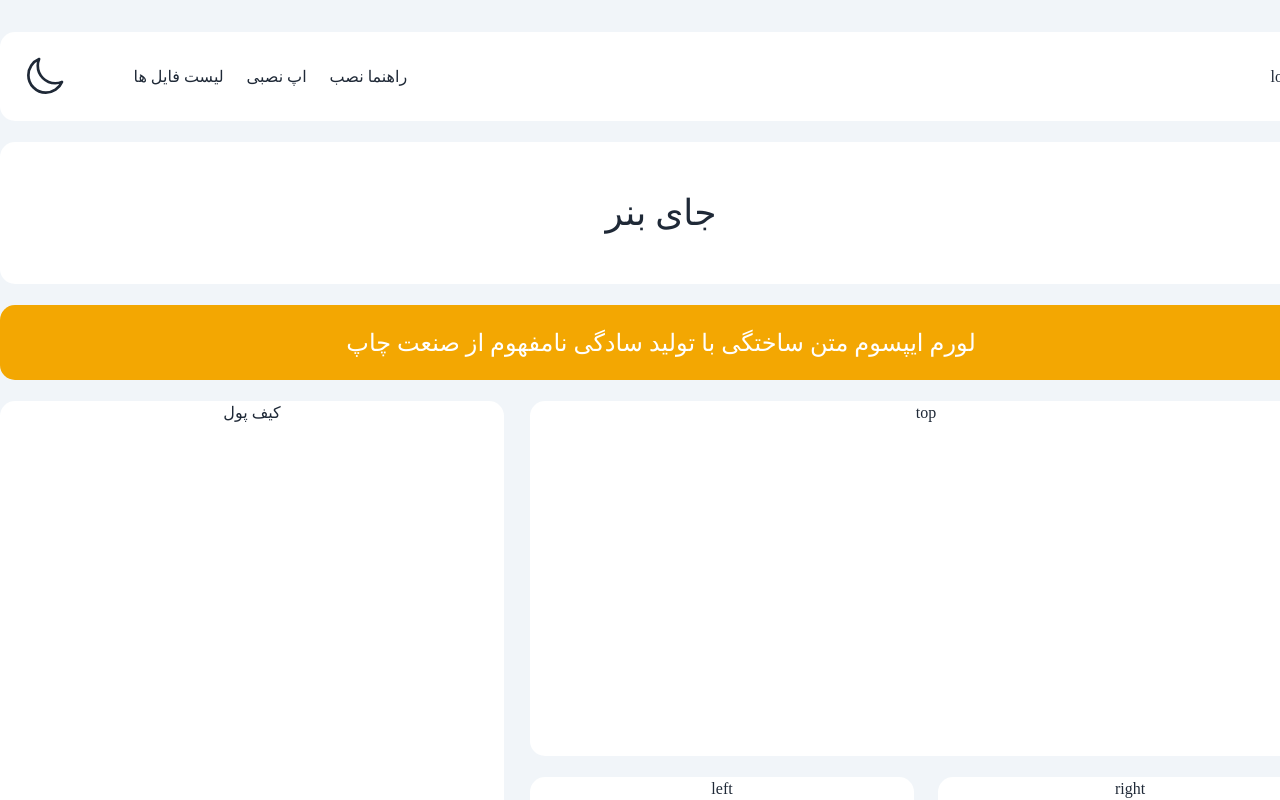
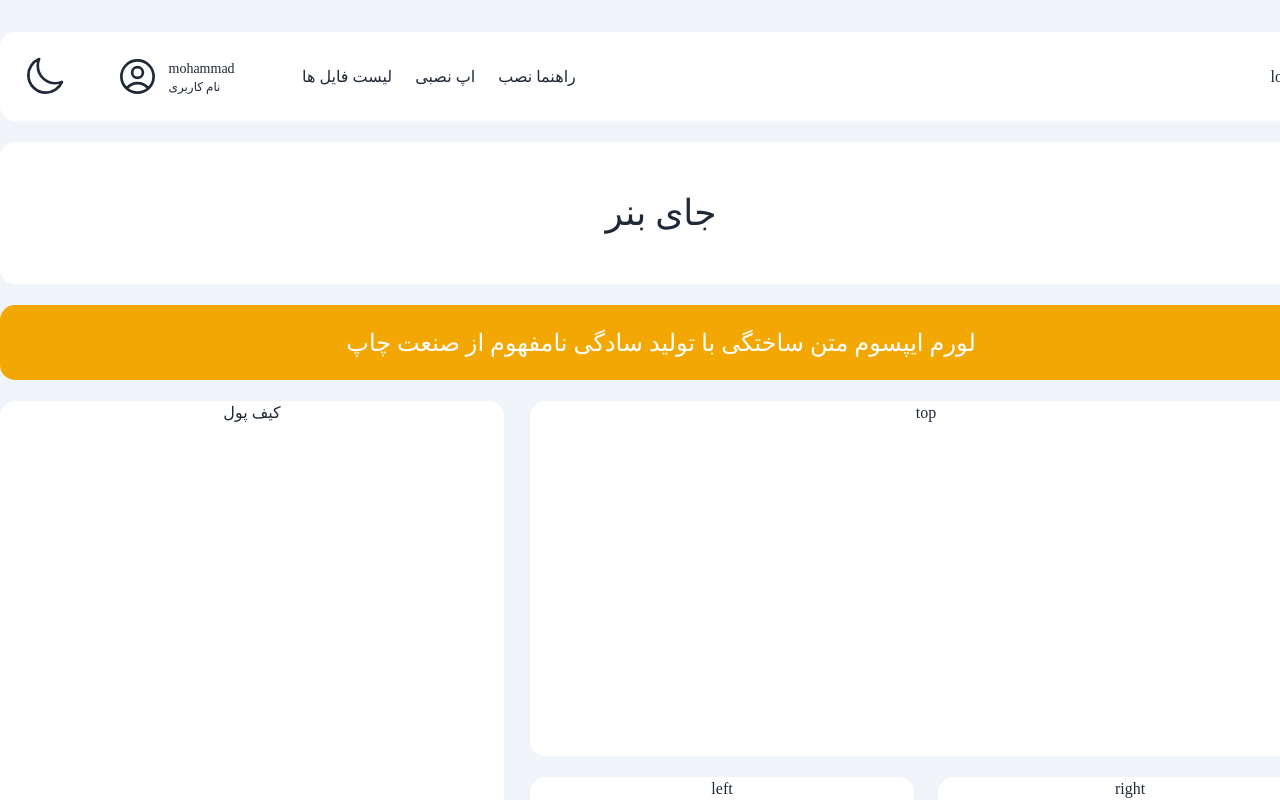
Before and after one commit to Erfanmah7/speed-vpn, a React (Vite) app: page / in a window 1280 px wide. Shown: the top 800 px of the page. Built offline with nearby package versions, Linux system fonts and the light colour scheme; a web font is replaced by a local one.

Commit message:
add profile

```diff
--- a/index.html
+++ b/index.html
@@ -10,6 +10,21 @@
     class="bg-[#020f20] dark:bg-[#f1f5f9] text-white dark:text-[#1F2937] font-IranSansMedium"
   >
     <svg style="display: none">
+      <symbol
+        id="profile"
+        xmlns="http://www.w3.org/2000/svg"
+        fill="none"
+        viewBox="0 0 24 24"
+        stroke-width="1.5"
+        stroke="currentColor"
+      >
+        <path
+          stroke-linecap="round"
+          stroke-linejoin="round"
+          d="M17.982 18.725A7.488 7.488 0 0 0 12 15.75a7.488 7.488 0 0 0-5.982 2.975m11.963 0a9 9 0 1 0-11.963 0m11.963 0A8.966 8.966 0 0 1 12 21a8.966 8.966 0 0 1-5.982-2.275M15 9.75a3 3 0 1 1-6 0 3 3 0 0 1 6 0Z"
+        />
+      </symbol>
+
       <symbol
         id="sun-icon"
         xmlns="http://www.w3.org/2000/svg"
--- a/src/layout/Header.jsx
+++ b/src/layout/Header.jsx
@@ -34,7 +34,16 @@
             </Link>
           </ul>
         </div>
-        <div>
+        <div className="flex items-center gap-[50px]">
+          <div className="cursor-pointer flex gap-x-[9.5px]">
+            <div className="flex flex-col text-sm justify-center items-end">
+              <p>mohammad</p>
+              <p className="text-xs">نام کاربری</p>
+            </div>
+            <svg className="h-[43px] w-[43px] dark:text-[#1F2937] text-white inline-block">
+              <use href="#profile"></use>
+            </svg>
+          </div>
           {/* dark mode */}
           <div className="cursor-pointer" onClick={() => setMod(!mod)}>
             <svg className="h-[43px] w-[43px]  dark:text-[#1F2937] text-white inline-block dark:hidden">
```
